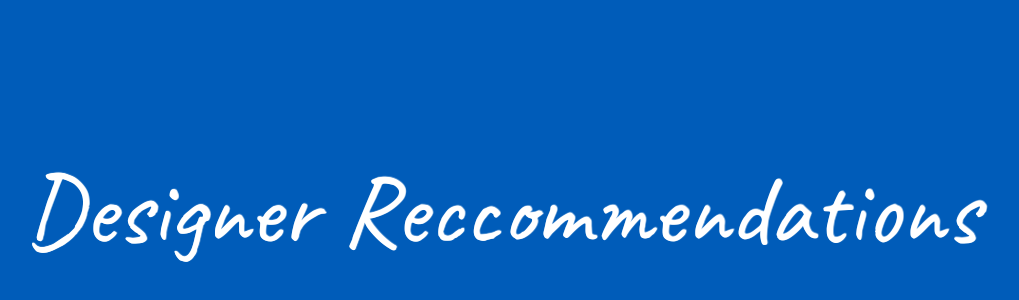
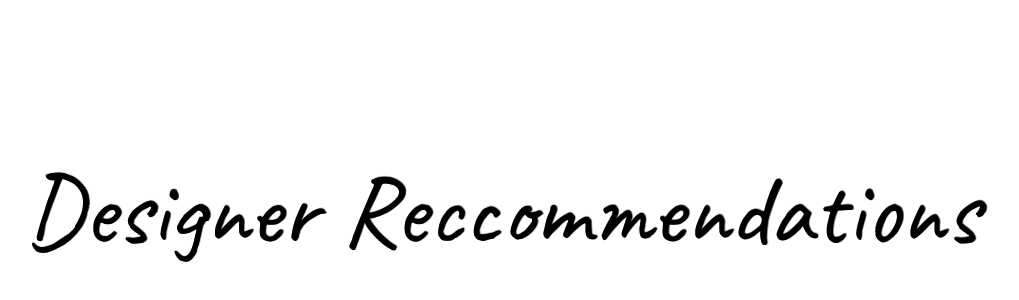
Before and after one commit to pprply/Wiggly-text, a plain HTML site: page index.html in a window 1280 px wide. Shown: the part 190-490 px from the top of the page, without its empty margins (139-1158 px from the left). Drawn offline with Linux system fonts and the light colour scheme.

Commit message:
Update styles.css

```diff
--- a/styles.css
+++ b/styles.css
@@ -1,8 +1,8 @@
 @import url('https://fonts.googleapis.com/css2?family=Caveat:wght@400;500&display=swap');
 
 body, html {
-    background: #005cb9;
-    color: white;
+    background: #fffff;
+    color: black;
     font-family: 'Caveat', cursive;
     font-size: 2.5em;
     width: 100vw;
```
